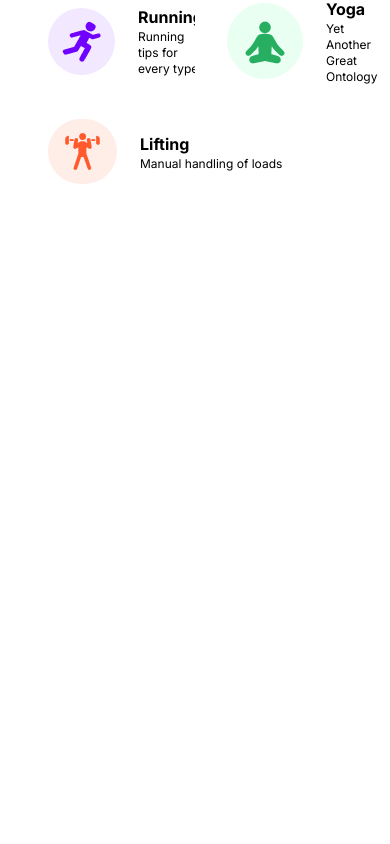
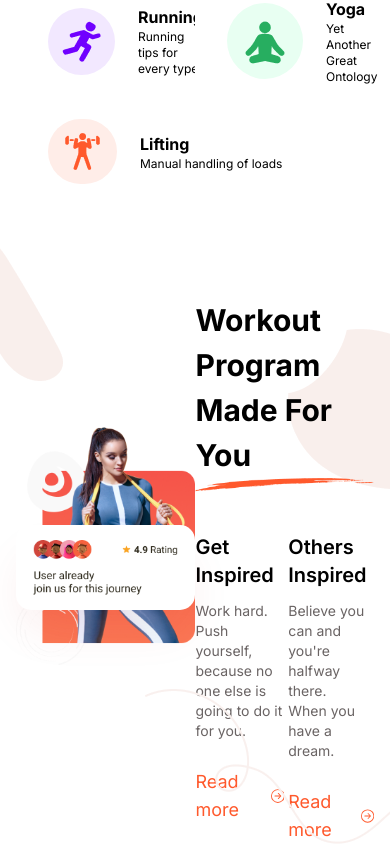
Before and after one commit to jahidhasan136/fitness, a Next.js app: page / in a window 390 px wide. Shown: the part 1009-1853 px from the top of the page. Before the commit the page ends 1193 px from the top, so only its background shows below. Built offline with nearby package versions, Linux system fonts and the light colour scheme.

Commit message:
added a workout programme section large device responsive

```diff
--- a/app/components/Workout/Workout.jsx
+++ b/app/components/Workout/Workout.jsx
@@ -14,26 +14,26 @@ const Workout = () => {
             <img className='absolute right-0' src={bgRightTop.src} alt="" />
             <img className='absolute right-0 bottom-0' src={bgRightBottom.src} alt="" />
             <div className='container flex justify-between items-center'>
-                <div className='relative'>
-                    <img src={image.src} alt="" />
-                    <img className='absolute top-28 -right-36 bg-white px-[17px] py-[15px] rounded-[15px] shadow-2xl shadow-[#c31b1b1a]' src={journy.src} alt="" />
+                <div className='relative '>
+                    <img className='w-[340px] lg:w-[508px]' src={image.src} alt="" />
+                    <img className=' absolute top-28 lg:-right-36 bg-white px-[17px] py-[15px] rounded-[15px] shadow-2xl shadow-[#c31b1b1a]' src={journy.src} alt="" />
                 </div>
-                <div className='mt-28'>
+                <div className='mt-16 lg:mt-28'>
                     <div className='relative'>
-                        <h1 className='text-[50px] font-bold mb-[55px]'>
+                        <h1 className='text-[30px] lg:text-[40px] 2xl:text-[50px] font-bold mb-[55px]'>
                             Workout Program <br /> Made For You
                         </h1>
-                        <img className='absolute -bottom-4 right-28' src={underline.src} alt="" />
+                        <img className='absolute -bottom-4 lg:right-28' src={underline.src} alt="" />
                     </div>
-                    <div className='flex gap-[63px]'>
+                    <div className='flex gap-1 2xl:gap-[63px]'>
                         <div className=''>
-                            <h2 className='text-[26px] font-semibold mb-3'>Get Inspired</h2>
-                            <p className='text-lg text-[#6A6464] mb-[27px]'>Work hard. Push yourself, <br /> because no one else is <br /> going to do it for you.</p>
+                            <h2 className='text-xl lg:text-[26px] font-semibold mb-3'>Get Inspired</h2>
+                            <p className='text-sm lg:text-base 2xl:text-lg text-[#6A6464] mb-[27px]'>Work hard. Push yourself, <br /> because no one else is <br /> going to do it for you.</p>
                             <Link href='#' className='text-lg text-[#FF592C] flex items-center gap-[5px]'>Read more <BsArrowRightCircle /></Link>
                         </div>
                         <div className=''>
-                            <h2 className='text-[26px] font-semibold mb-3'>Others Inspired</h2>
-                            <p className='text-lg text-[#6A6464] mb-[27px]'>Believe you can and <br /> you're halfway there. <br /> When you have a dream.</p>
+                            <h2 className='text-xl lg:text-[26px] font-semibold mb-3'>Others Inspired</h2>
+                            <p className='text-sm lg:text-base 2xl:text-lg text-[#6A6464] mb-[27px]'>Believe you can and <br /> you're halfway there. <br /> When you have a dream.</p>
                             <Link href='#' className='text-lg text-[#FF592C] flex items-center gap-[5px]'>Read more <BsArrowRightCircle /></Link>
                         </div>
                     </div>
--- a/app/page.js
+++ b/app/page.js
@@ -13,8 +13,8 @@ export default function Home() {
       <Header></Header>
       <Banner></Banner>
       <Exercises></Exercises>
-      {/* <Workout></Workout>
-      <TrainingCenter></TrainingCenter>
+      <Workout></Workout>
+      {/* <TrainingCenter></TrainingCenter>
       <PeopleSays></PeopleSays>
       <Footer></Footer> */}
     </>
```
